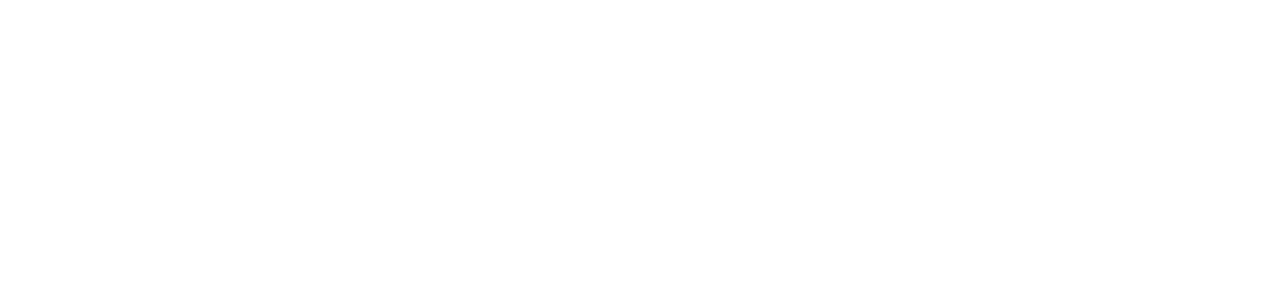
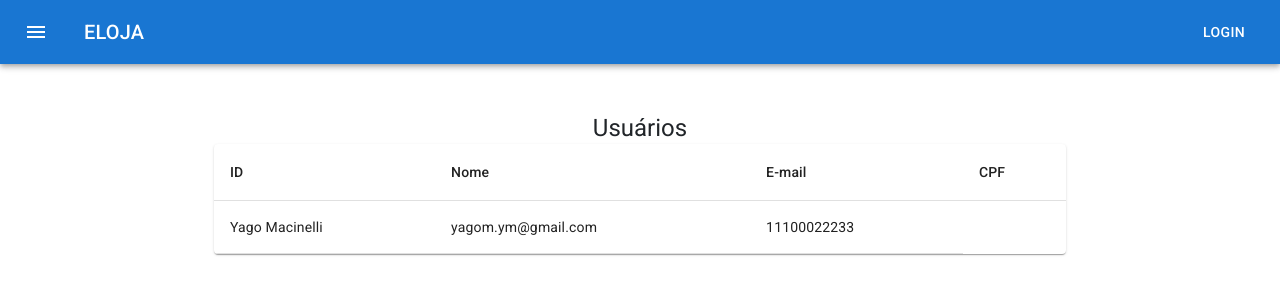
Before and after one commit to MarcioJCarvalho/eloja, a React (Vite) app in the folder frontend-react/: page /usuarios in a window 1280 px wide. Before the commit this address had no page. Shown: the top 300 px of the page. Built offline with nearby package versions, Linux system fonts and the light colour scheme; no server answers.

Commit message:
ELOJA-24 <feature: criado tela de Usuários>

```diff
--- a/frontend-react/src/components/home/Shell.tsx
+++ b/frontend-react/src/components/home/Shell.tsx
@@ -85,8 +85,13 @@ function Shell() {
             </ListItemButton>
           </ListItem>
           <ListItem disablePadding>
-            <ListItemButton>
-              <ListItemText primary="Item2" />
+            <ListItemButton
+              onClick={() => {
+                navigate('/usuarios');
+                setOpen(false);
+              }}
+            >
+              <ListItemText primary="Usuários" />
             </ListItemButton>
           </ListItem>
         </List>
--- a/frontend-react/src/main.tsx
+++ b/frontend-react/src/main.tsx
@@ -5,6 +5,7 @@ import 'bootstrap/dist/css/bootstrap.min.css';
 import Dashboard from './pages/Dashboard';
 import CadastroEmpresa from './pages/CadastroUsuario';
 import Shell from './components/home/Shell';
+import {Usuarios} from "./pages/Usuarios";
 
 ReactDOM.createRoot(document.getElementById('root') as HTMLElement).render(
   <BrowserRouter>
@@ -12,6 +13,7 @@ ReactDOM.createRoot(document.getElementById('root') as HTMLElement).render(
       <Route path="/" element={<Shell />}>
         <Route index element={<Dashboard />} />
         <Route path="/cadastro-empresa" element={<CadastroEmpresa />} />
+        <Route path="/usuarios" element={<Usuarios />} />
       </Route>
     </Routes>
   </BrowserRouter>,
--- /dev/null
+++ b/frontend-react/src/pages/Usuarios.tsx
@@ -0,0 +1,81 @@
+import {
+  Box,
+  Container,
+  Paper,
+  Table,
+  TableBody,
+  TableCell,
+  TableContainer,
+  TableHead,
+  TableRow,
+  Typography
+} from "@mui/material";
+import * as React from "react";
+import Usuario from "../models/Usuario";
+import {Component} from "react";
+import {getAllUsuarios} from "../services/UsuarioService";
+import Fisica from "../models/Fisica";
+import Endereco from "../models/Endereco";
+
+export class Usuarios extends Component {
+
+  private rows: Usuario[] = [
+    new Usuario(
+      'yagom.ym@gmail.com',
+      null,
+      new Fisica(
+        'Yago',
+        'Macinelli',
+        '11100022233',
+        null,
+        null,
+        null),
+      null,
+      1
+    )
+  ];
+
+  componentDidMount() {
+    getAllUsuarios()
+      .then(response => {
+        console.log(response);
+      });
+  }
+
+  render() {
+    return <Container component="main" maxWidth="md" sx={{ marginY: '3rem' }}>
+      <Box
+        sx={{
+          display: 'flex',
+          flexDirection: 'column',
+          alignItems: 'center',
+        }}
+      >
+        <Typography component="h1" variant="h5">
+          Usuários
+        </Typography>
+        <TableContainer component={Paper}>
+          <Table aria-label={"tabela usuários"}>
+            <TableHead>
+              <TableRow>
+                <TableCell>ID</TableCell>
+                <TableCell>Nome</TableCell>
+                <TableCell>E-mail</TableCell>
+                <TableCell>CPF</TableCell>
+              </TableRow>
+            </TableHead>
+            <TableBody>
+              {this.rows.map(row => (
+                <TableRow key={row.id}>
+                  <TableCell>{row.fisica.nome} {row.fisica.sobrenome}</TableCell>
+                  <TableCell>{row.email}</TableCell>
+                  <TableCell>{row.fisica.cpf}</TableCell>
+                </TableRow>
+              ))}
+            </TableBody>
+          </Table>
+        </TableContainer>
+      </Box>
+    </Container>
+  }
+}
```
